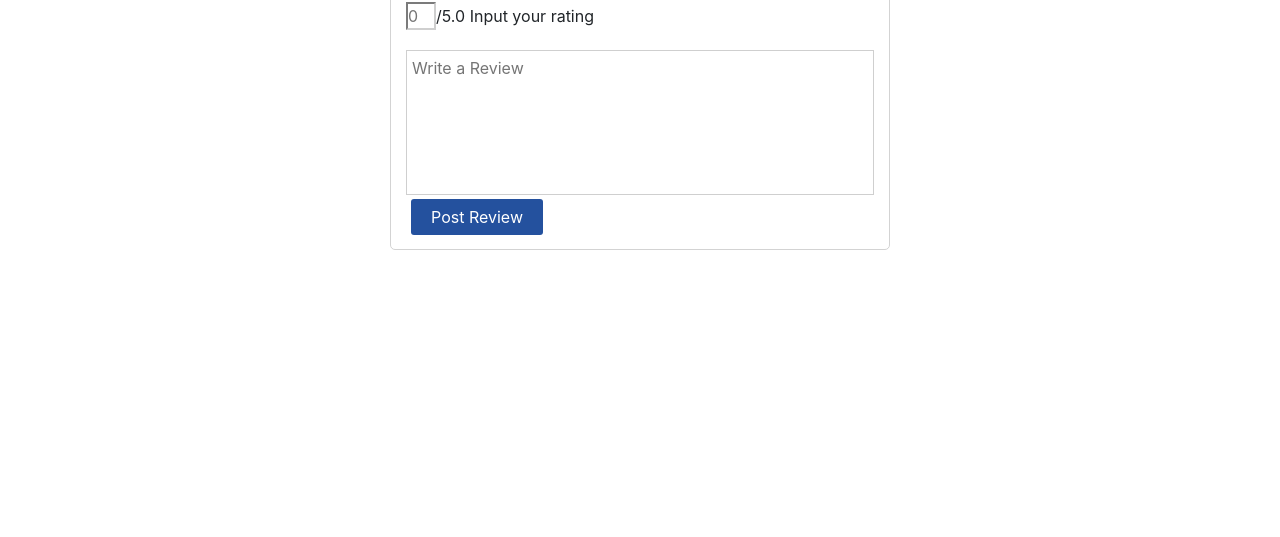
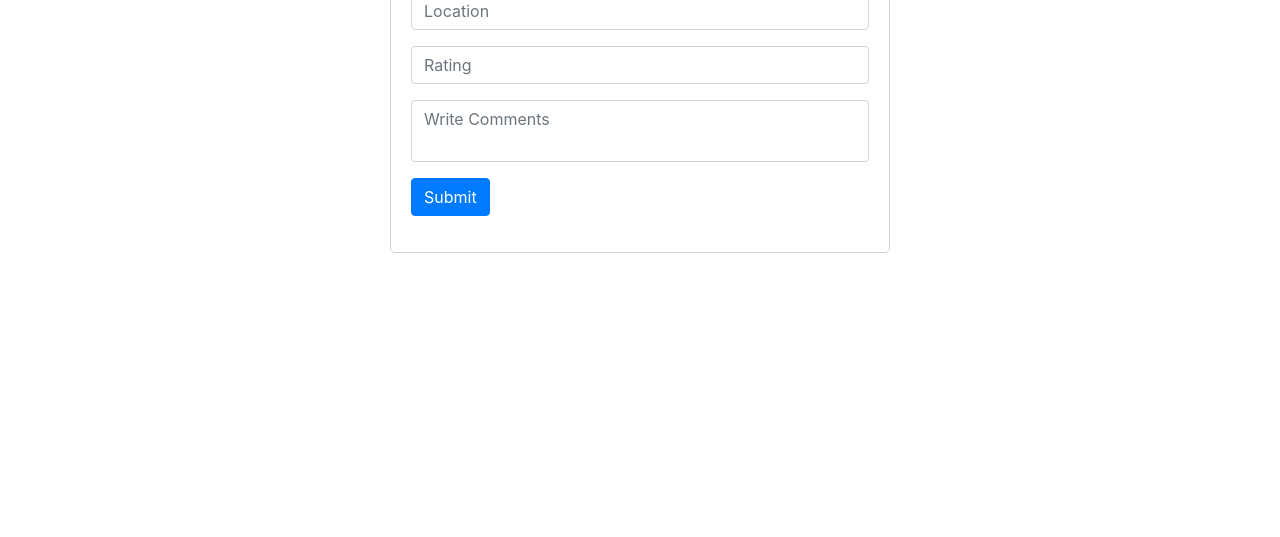
Before and after one commit to minhd-vu/covid-restaurants-ratings, a website: page public/writereview.html in a window 1280 px wide. Shown: the part 263-800 px from the top of the page. Drawn offline with nearby package versions, Linux system fonts and the light colour scheme; some packages are replaced by stand-ins of ours.

Commit message:
integrated write a review frontend

```diff
--- a/app.js
+++ b/app.js
@@ -126,7 +126,7 @@ app.post("/search", (request, response) => {
 
 app.get("/review", (request, response) => {
     if (request.session.user) {
-        response.sendFile(__dirname + "/public/review.html");
+        response.sendFile(__dirname + "/public/writereview.html");
     }
     else {
         return response.redirect("/login");
--- a/public/res/css/writereview.css
+++ b/public/res/css/writereview.css
@@ -10,7 +10,8 @@
     justify-content: center;
     align-items: center;
     max-height: 10%;
-    background-color: #24519e;;
+    background-color: #24519e;
+    ;
 }
 
 .heading img {
@@ -50,19 +51,19 @@ form textarea {
     height: 165px;
 }
 
-input {
+/* input {
     width: 30px;
-}
+} */
 
 input, textarea {
     border-color: #cfcfcf;
 }
 
-input, textarea:focus{
+/* input, textarea:focus {
     outline: none;
-}
+} */
 
-form a {
+.post-review-button {
     color: #ffffff;
     background-color: #24519e;
     border-radius: 3px;
@@ -70,7 +71,7 @@ form a {
     margin: 20px 0;
 }
 
-form a:hover {
+.post-review-button:hover {
     text-decoration: none;
     color: #ffffff;
 }
--- a/public/writereview.html
+++ b/public/writereview.html
@@ -1,36 +1,49 @@
 <!doctype html>
 <html lang="en">
+
 <head>
   <!-- Required meta tags -->
   <meta charset="utf-8">
   <meta name="viewport" content="width=device-width, initial-scale=1, shrink-to-fit=no">
 
   <!-- Bootstrap CSS -->
-    <link rel="stylesheet" href="https://cdn.jsdelivr.net/npm/bootstrap@4.5.3/dist/css/bootstrap.min.css" integrity="sha384-TX8t27EcRE3e/ihU7zmQxVncDAy5uIKz4rEkgIXeMed4M0jlfIDPvg6uqKI2xXr2" crossorigin="anonymous">
+  <link rel="stylesheet" href="https://cdn.jsdelivr.net/npm/bootstrap@4.5.3/dist/css/bootstrap.min.css"
+    integrity="sha384-TX8t27EcRE3e/ihU7zmQxVncDAy5uIKz4rEkgIXeMed4M0jlfIDPvg6uqKI2xXr2" crossorigin="anonymous">
   <link rel="stylesheet" type="text/css" href="res/css/writereview.css">
 
   <title>Write a Review</title>
+  <script defer src="src/autocomplete.js"></script>
+  <script defer src="src/review.js"></script>
+  <script
+    src="https://maps.googleapis.com/maps/api/js?key=AIzaSyA6eTXkehQYkqfOyJD_W8HIzW9oMFbmUv0&callback=initAutocomplete&libraries=places&v=weekly"
+    defer></script>
 </head>
+
 <body>
 
   <div class="heading">
     <img src="res/images/official_logo_nobackground.png">
   </div>
 
-    <form>
+
+  <form id="review-form" class="review-form">
     <section class="container review">
-            <h2 id="restaurant-name">(Restaurant Name)</h2>
-            <div class="row">
-              <div class="col-12">
-                <input type="text" name="rating" placeholder="0">/5.0 <span>Input your rating</span>
+      <h2 id="restaurant-name">Write Review</h2>
+      <div class="form-group">
+        <input class="form-control" type="text" id="autocomplete" name="location" placeholder="Location">
       </div>
-              <div class="col-12 col-textarea">
-                <textarea name="user-review" placeholder="Write a Review"></textarea>
+      <div class="form-group">
+        <input class="form-control" type="number" id="rating" name="rating" min="0" max="5" placeholder="Rating">
       </div>
+      <div class="form-group">
+        <textarea class="form-control" type="text" id="comment" name="comment" placeholder="Write Comments"></textarea>
       </div>
-            <a class="post-review-btn" href="#">Post Review</a>
+      <div class="form-group">
+        <input class="btn btn-primary post-review-btn" type="submit" value="Submit" id="review-form-submit">
+      </div>
     </section>
   </form>
 
 </body>
+
 </html>
```
Also changed, not shown: 1 other file. Lines whose indentation alone changed are shown as unchanged.
